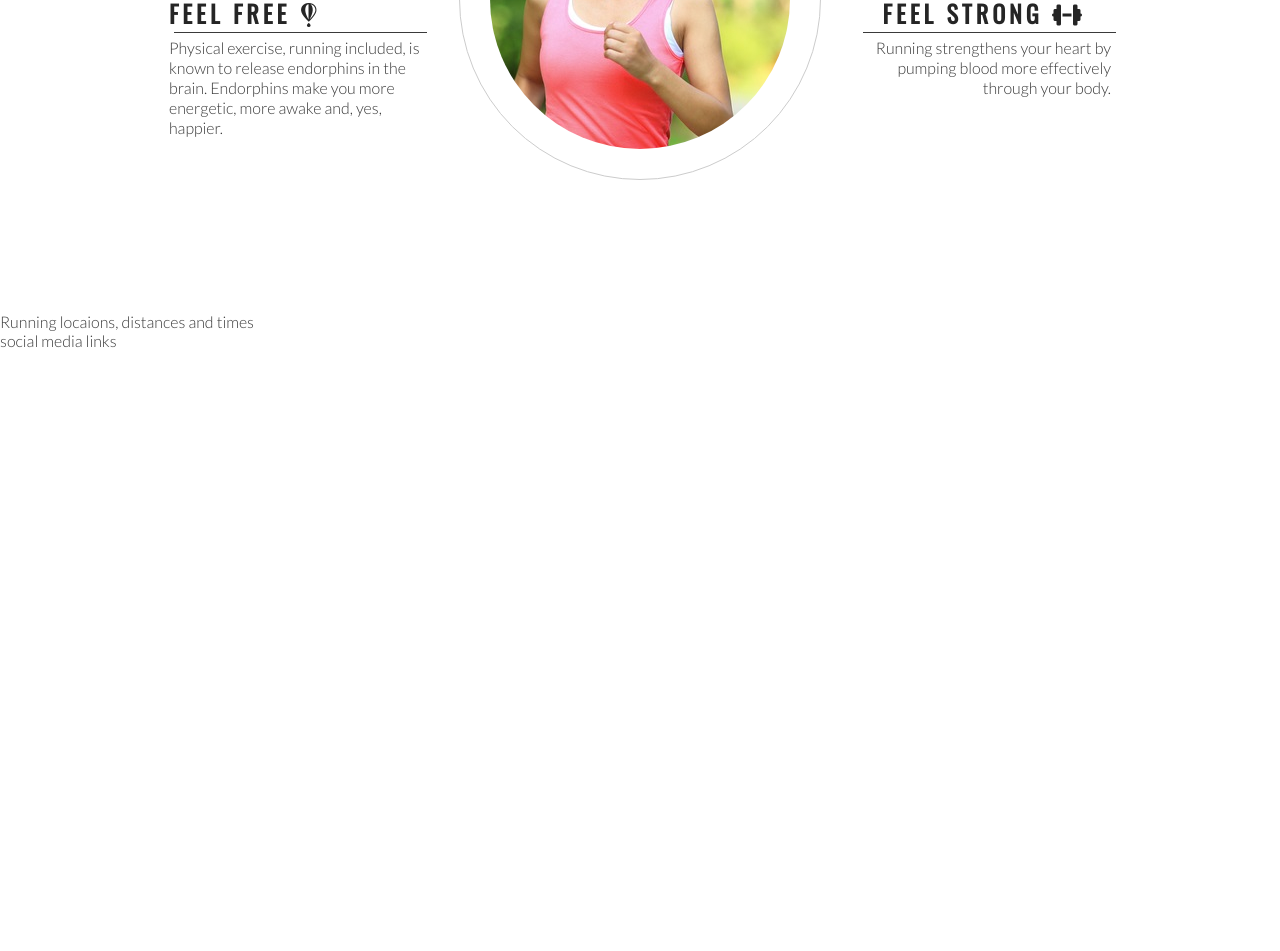
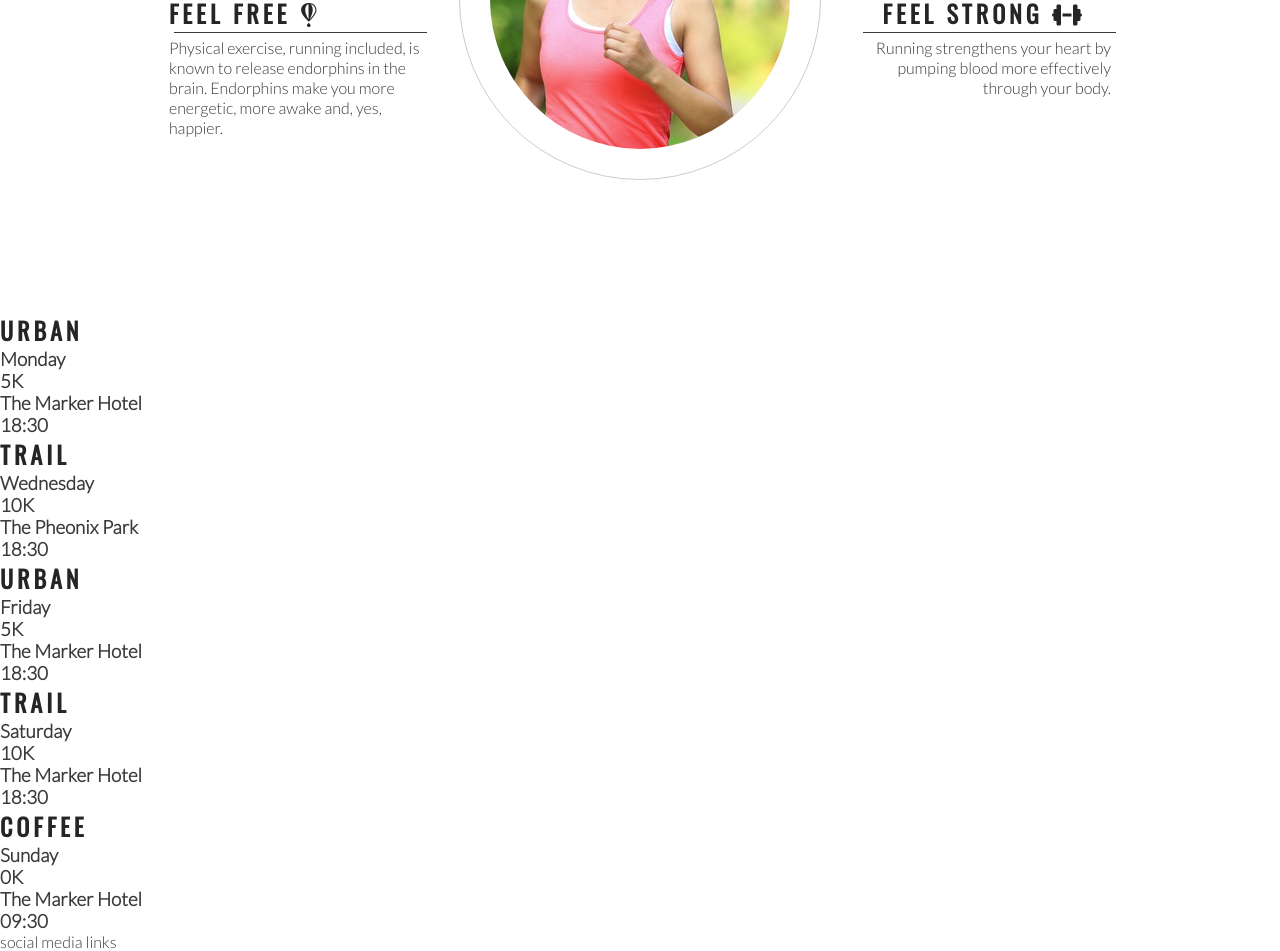
Before and after one commit to hammad25/loverunning, a plain HTML site: page index.html in a window 1280 px wide. Shown: the part 983-1934 px from the top of the page. Before the commit the page ends 1333 px from the top, so only its background shows below. Drawn offline with nearby package versions, Linux system fonts and the light colour scheme.

Commit message:
Add meetup times main structure

```diff
--- a/index.html
+++ b/index.html
@@ -80,7 +80,41 @@
 
     </section>
     <section>
-        Running locaions, distances and times
+        <div>
+            <h2>Urban</h2>
+            <h3>Monday</h3>
+            <h3>5K</h3>
+            <h3>The Marker Hotel</h3>
+            <h3>18:30</h3>
+        </div>
+        <div>
+            <h2>Trail</h2>
+            <h3>Wednesday</h3>
+            <h3>10K</h3>
+            <h3>The Pheonix Park</h3>
+            <h3>18:30</h3>
+        </div>
+        <div>
+            <h2>Urban</h2>
+            <h3>Friday</h3>
+            <h3>5K</h3>
+            <h3>The Marker Hotel</h3>
+            <h3>18:30</h3>
+        </div>
+        <div>
+            <h2>Trail</h2>
+            <h3>Saturday</h3>
+            <h3>10K</h3>
+            <h3>The Marker Hotel</h3>
+            <h3>18:30</h3>
+        </div>
+        <div>
+            <h2>Coffee</h2>
+            <h3>Sunday</h3>
+            <h3>0K</h3>
+            <h3>The Marker Hotel</h3>
+            <h3>09:30</h3>
+        </div>
     </section>
     <footer>social media links</footer>
     <!--font awesome script-->
```
